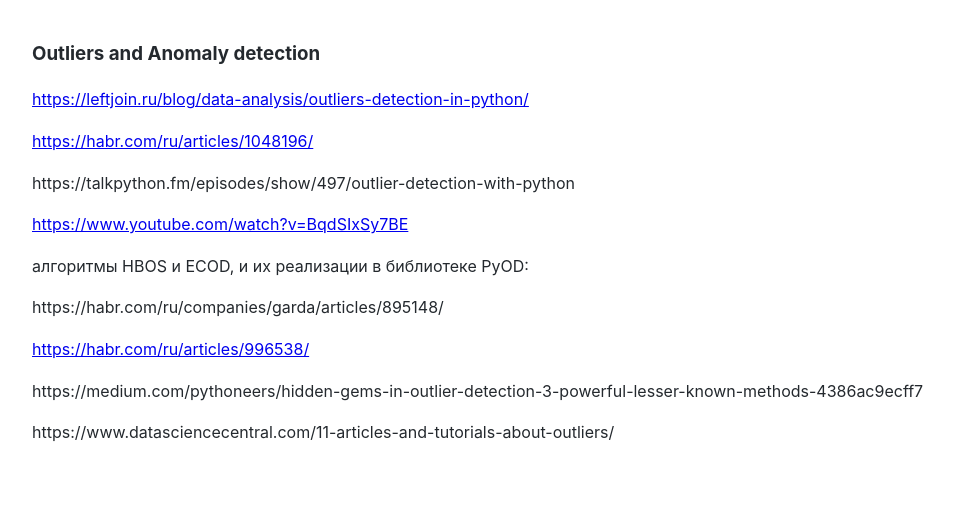
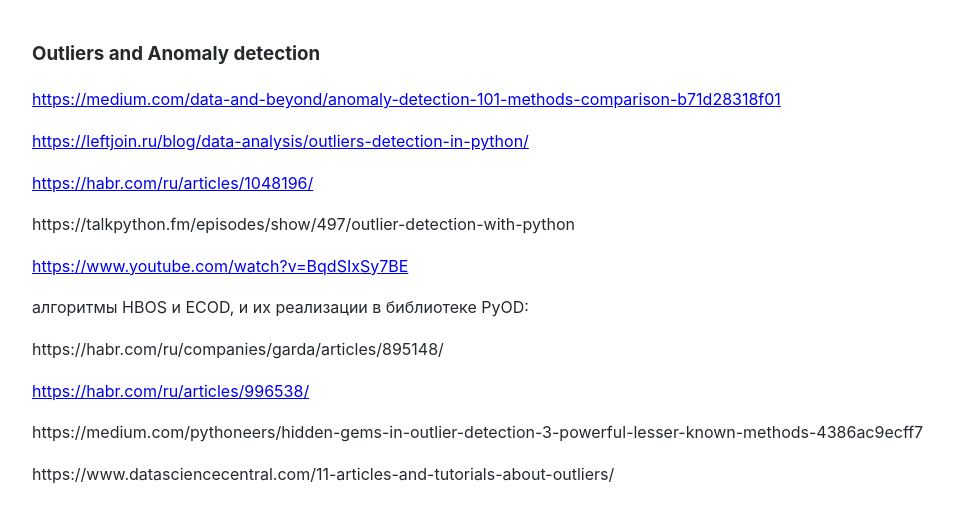
Before and after one commit to Michael-Lubinsky/michael-lubinsky.github.com, a Jekyll site: the page built from ml/anomaly.md, in a window 1280 px wide. Shown: the top 523 px of the page, without its empty margins (158-1112 px from the left). Built offline with Jekyll 4.4.1, drawn with Linux system fonts in a browser that asks for light colours; our own code applies the rules of GitHub Pages for plain Markdown files.

Commit message:
Add resources for anomaly detection and outlier analysis
Added links to resources on anomaly detection and outlier analysis.

```diff
--- a/ml/anomaly.md
+++ b/ml/anomaly.md
@@ -1,4 +1,6 @@
 ### Outliers and Anomaly  detection
+
+<https://medium.com/data-and-beyond/anomaly-detection-101-methods-comparison-b71d28318f01>
 
 <https://leftjoin.ru/blog/data-analysis/outliers-detection-in-python/>
 
```
